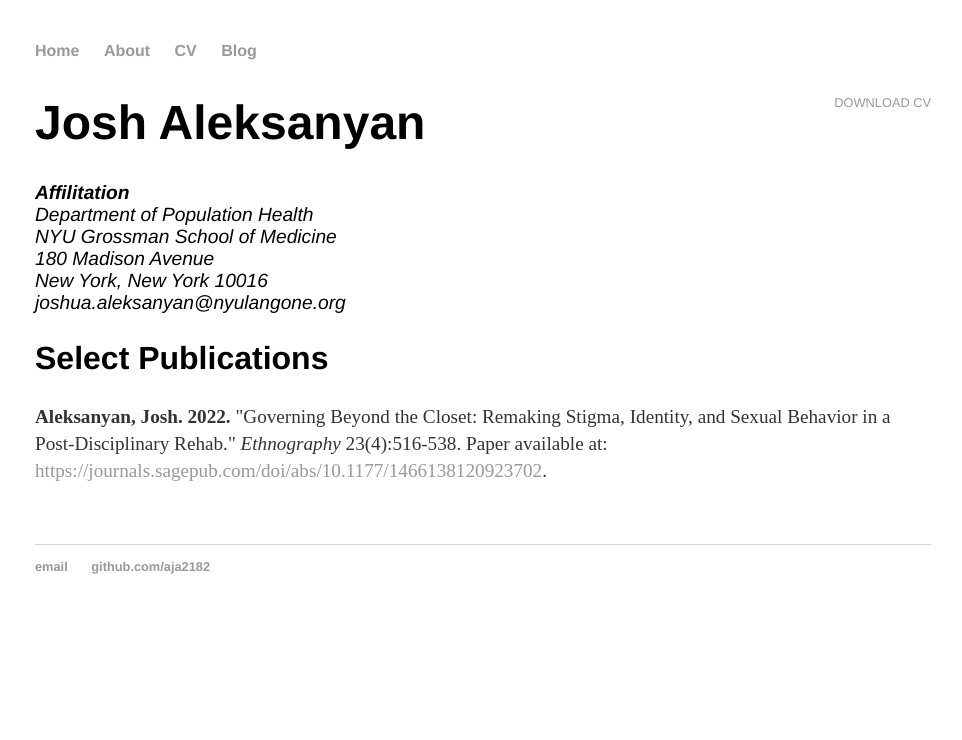
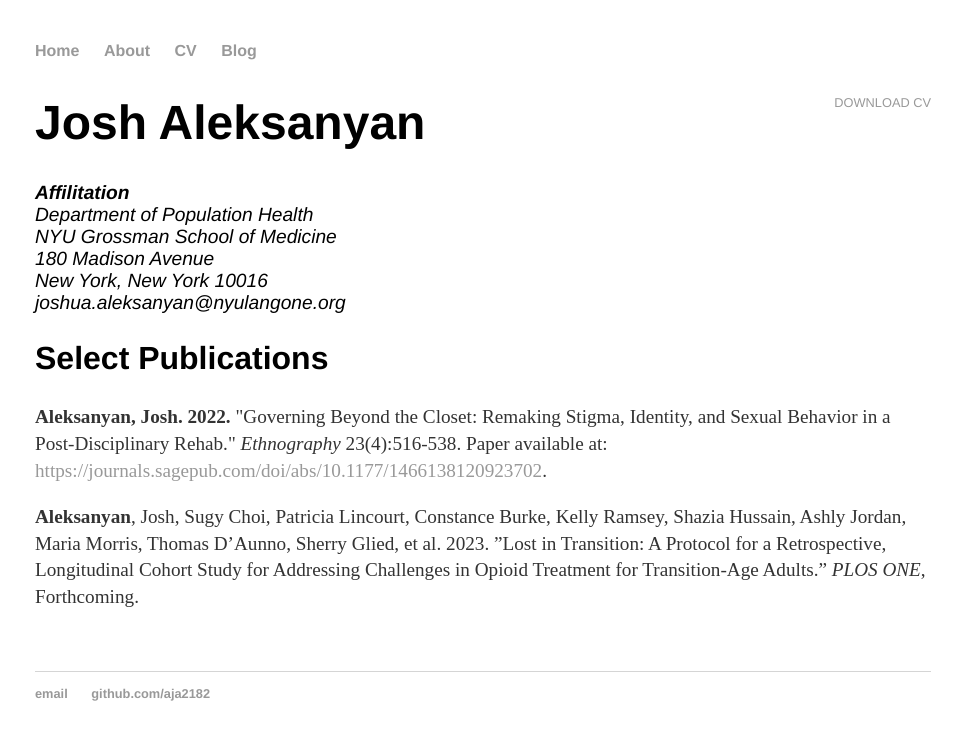
Before and after one commit to aja2182/aja2182.github.io, a Jekyll site: the page built from cv/index.html, in a window 1280 px wide. Shown: the top 740 px of the page, without its empty margins (157-1119 px from the left). Built offline with Jekyll 4.4.1, drawn with Linux system fonts in a browser that asks for light colours.

Commit message:
Update index.html

```diff
--- a/cv/index.html
+++ b/cv/index.html
@@ -18,5 +18,11 @@ title: Josh Aleksanyan
 					<h2>Select Publications</h2>
 
 					<p><strong>Aleksanyan, Josh. 2022.</strong> "Governing Beyond the Closet: Remaking Stigma, Identity, and Sexual Behavior in a Post-Disciplinary Rehab." <i>Ethnography</i> 23(4):516-538. Paper available at: <a href="#">https://journals.sagepub.com/doi/abs/10.1177/1466138120923702</a>.
+					<p><strong>Aleksanyan</strong>, Josh, Sugy Choi, Patricia Lincourt, Constance Burke, Kelly Ramsey,
+Shazia Hussain, Ashly Jordan, Maria Morris, Thomas D’Aunno, Sherry Glied, et
+al. 2023. ”Lost in Transition: A Protocol for a Retrospective, Longitudinal Cohort
+Study for Addressing Challenges in Opioid Treatment for Transition-Age Adults.”
+<i>PLOS ONE</i>, Forthcoming.
+
 
 	</div>
```
